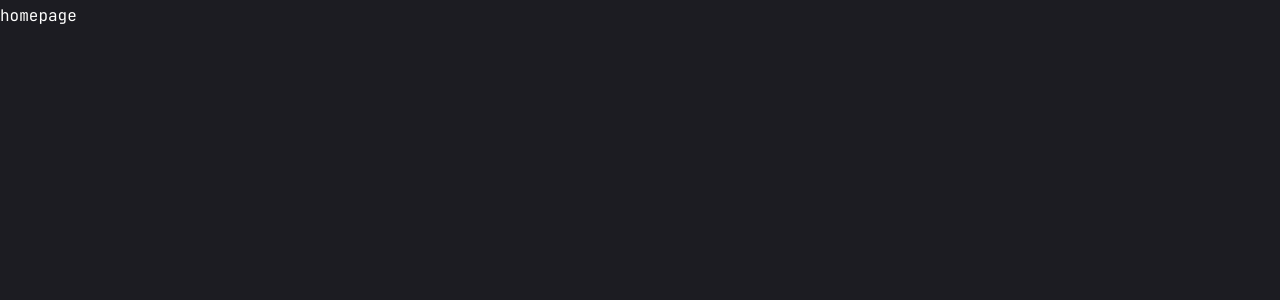
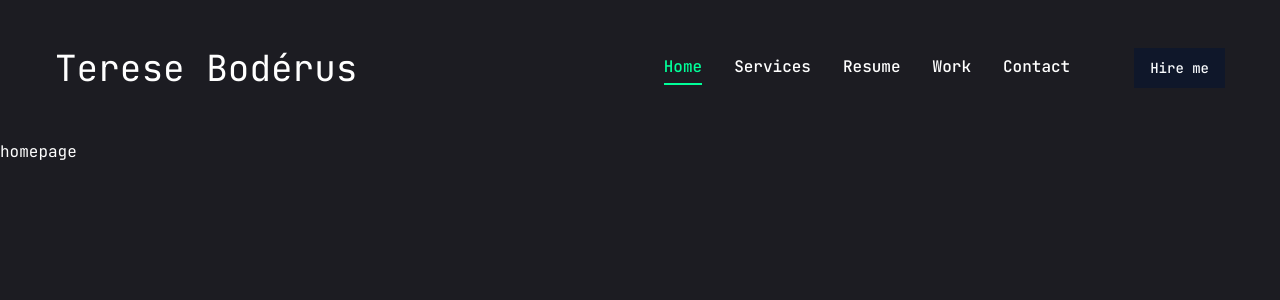
Before and after one commit to TereseBo/portfolio2, a Next.js app: page / in a window 1280 px wide. Shown: the top 300 px of the page. Built offline with nearby package versions, Linux system fonts and the light colour scheme.

Commit message:
Added header and nav

```diff
--- a/app/layout.jsx
+++ b/app/layout.jsx
@@ -1,5 +1,6 @@
 import { JetBrains_Mono } from "next/font/google"
 import "./globals.css";
+import {Header} from "@/components/Header"
 
 const jetbrainsMono = JetBrains_Mono({
   subsets: ["latin"],
@@ -15,9 +16,8 @@
 export default function RootLayout({ children }) {
   return (
     <html lang="en">
-      <body
-        className={`${jetbrainsMono.variable}`}
-      >
+      <body className={`${jetbrainsMono.variable}`}>
+        <Header/>
         {children}
       </body>
     </html>
--- /dev/null
+++ b/components/Header.jsx
@@ -0,0 +1,30 @@
+import Link from "next/link"
+import { Button } from "./ui/button"
+import { Nav } from "./Nav"
+
+export function Header() {
+    return (
+        <header className="py-8 xl:py-12 text-white">
+            <div className="container mx-auto flex justify-between items-center">
+                <Link href="/">
+                    <h1 className="text-4xl font semibold">
+                        Terese Bodérus <span className="text-accent"></span>
+                    </h1>
+                </Link>
+                {/* Nav for desktop */}
+                <div className="hidden xl:flex items-center gap-8">
+                    <Nav />
+                    <Link href="/contact"></Link>
+                    <Button>Hire me</Button>
+                </div>
+                {/* Nav for mobile */}
+                <div className="xl:hidden">
+                    <Nav />
+                    <Link href="/contact"></Link>
+                    <Button>Hire me</Button>
+                </div>
+
+            </div>
+        </header>
+    )
+}
--- /dev/null
+++ b/components/Nav.jsx
@@ -0,0 +1,38 @@
+"use client"
+import Link from "next/link"
+import { usePathname} from "next/navigation"
+
+const links=[
+    {
+        name:"home",
+        path:"/"
+    },
+    {
+        name:"services",
+        path:"/services"
+    },
+    {
+        name:"resume",
+        path:"/resume"
+    },
+    {
+        name:"work",
+        path:"/work"
+    },
+    {
+        name:"contact",
+        path:"/contact"
+    }
+]
+
+export function Nav(){
+    const pathname=usePathname();
+    return(
+        <nav className="flex gap-8">
+            {links.map((link, index)=>{
+        return <Link href={link.path} key={index} className={`${link.path===pathname && "text-accent border-b-2 border-accent "}
+        capitalize font-medium hover:text-accent transition-all`}>{link.name}</Link>
+            })}
+        </nav>
+    )
+}
```
